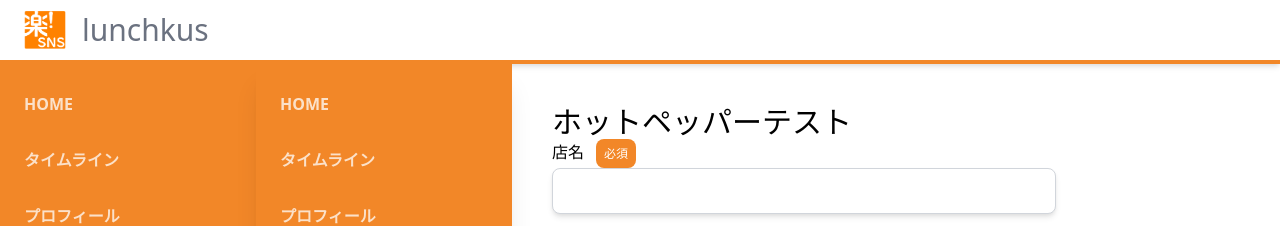
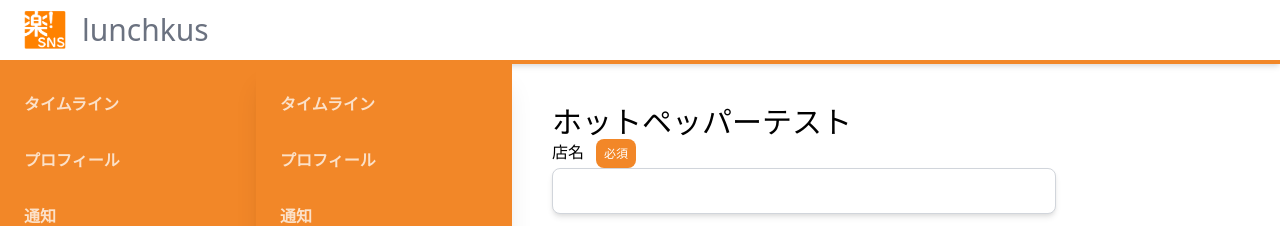
Before and after one commit to suzu1997/rakus-sns-app, a Next.js app: page /lunch/hotpepper in a window 1280 px wide. Shown: the top 226 px of the page. Built offline with nearby package versions, Linux system fonts and the light colour scheme; no server answers.

Commit message:
メニューバーからHOME削除

```diff
--- a/src/components/Layout/MenuBar.tsx
+++ b/src/components/Layout/MenuBar.tsx
@@ -13,11 +13,6 @@ export const MenuBar: FC = memo(() => {
     <>
       <aside className="bg-bgc h-full w-64 shadow-xl">
         <nav className="text-white text-base font-semibold bg-basic pt-3">
-          <Link href="/aaa/test">
-            <a className="flex items-center opacity-75 hover:opacity-100 py-4 pl-6 nav-item">
-              HOME
-            </a>
-          </Link>
           <Link href="/timeline">
             <a className="flex items-center opacity-75 hover:opacity-100 py-4 pl-6 nav-item">
               タイムライン
```
